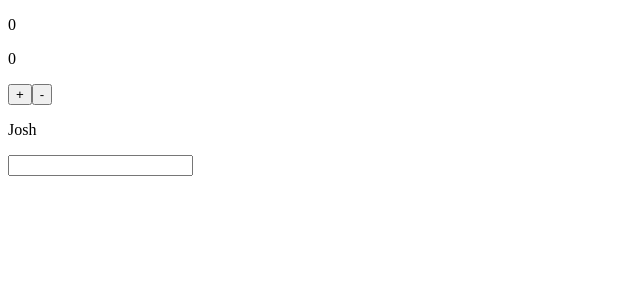
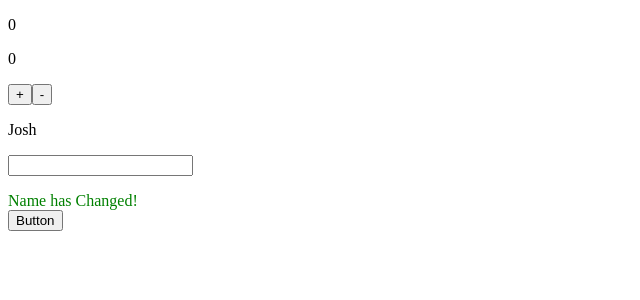
Before and after one commit to JoshuaB94/ZTMVueJS, a Vue app in the folder Section-21-3/: page / in a window 1280 px wide. Shown: the top 300 px of the page, without its empty margins (0-640 px from the left). Built offline with nearby package versions, Linux system fonts and the light colour scheme.

Commit message:
Learned about how to use Props whiling using Vue's Composition API + Learned about Template Refs as well.

```diff
--- a/Section-21-3/src/App.vue
+++ b/Section-21-3/src/App.vue
@@ -11,15 +11,45 @@
       <input type="text" v-model="phrase" />
     </p>
     <p>{{ reversedPhrase }}</p>
+
+    <app-alert :user="user" />
+
+    <button type="button" ref="btn">Button</button>
   </div>
 </template>
 
 <script>
-import { ref, reactive, toRefs, watchEffect, watch, computed } from "vue";
+import {
+  ref,
+  reactive,
+  toRefs,
+  watchEffect,
+  watch,
+  computed,
+  onBeforeMount,
+  onMounted,
+} from "vue";
+import AppAlert from "./components/Alert.vue";
 
 export default {
   name: "App",
+  components: {
+    AppAlert,
+  },
   setup() {
+    const btn = ref(null);
+
+    onBeforeMount(() => {
+      console.log("Before Mount");
+    });
+    onMounted(() => {
+      console.log("Mounted");
+
+      btn.value.addEventListener("click", () => {
+        console.log("Clicked");
+      });
+    });
+
     let num = ref(0);
 
     function increment() {
@@ -62,6 +92,8 @@
       phrase,
       reversedPhrase,
       double,
+      user,
+      btn,
     };
   },
 };
--- /dev/null
+++ b/Section-21-3/src/components/Alert.vue
@@ -0,0 +1,20 @@
+<template>
+  <div v-if="!flag" style="color: green">Name has Changed!</div>
+</template>
+
+<script>
+import { computed } from "vue";
+
+export default {
+  props: ["user"],
+  setup(props) {
+    const flag = computed(() => {
+      return props.user.name === "Joshua";
+    });
+
+    return {
+      flag,
+    };
+  },
+};
+</script>
```
